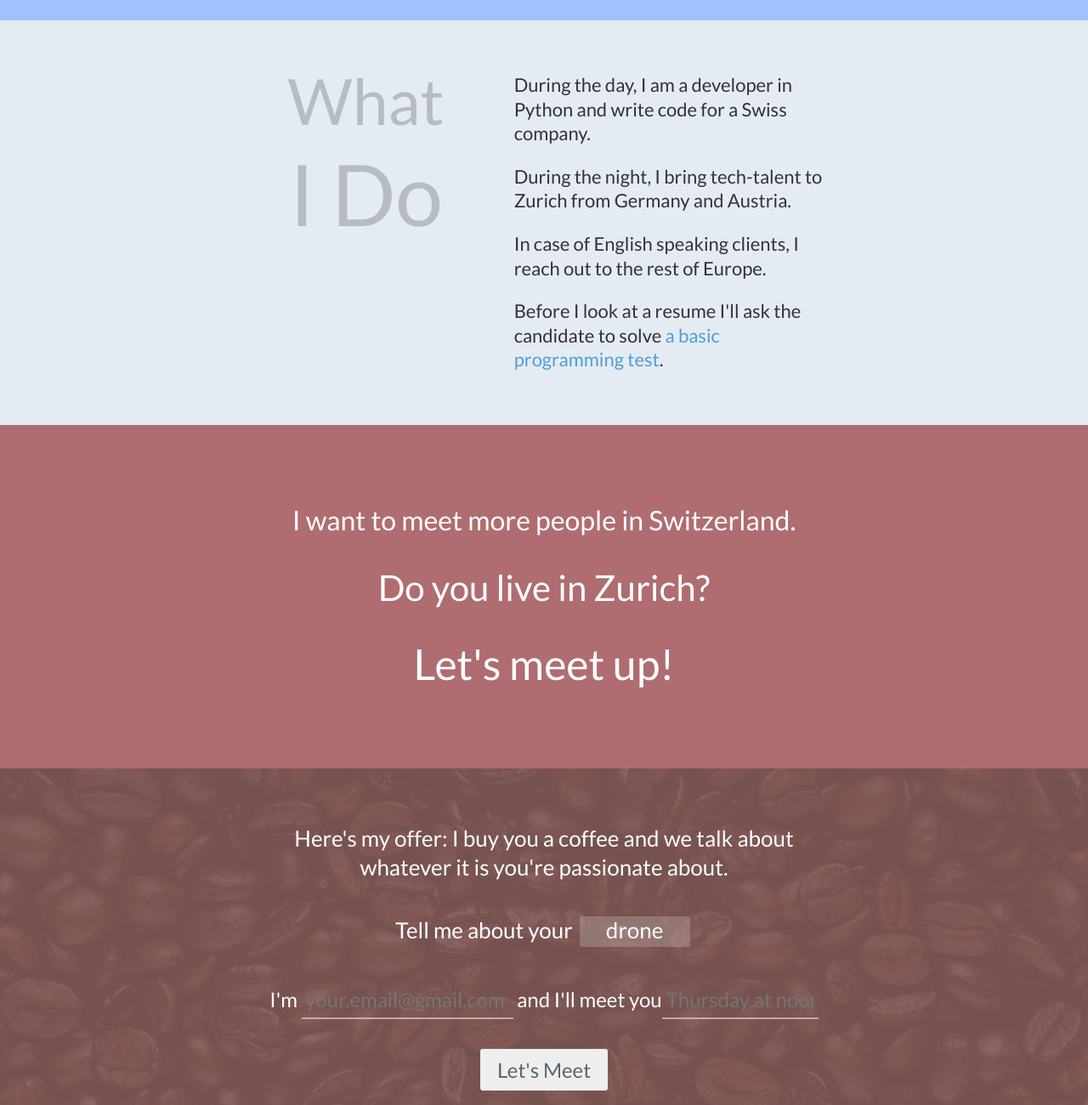
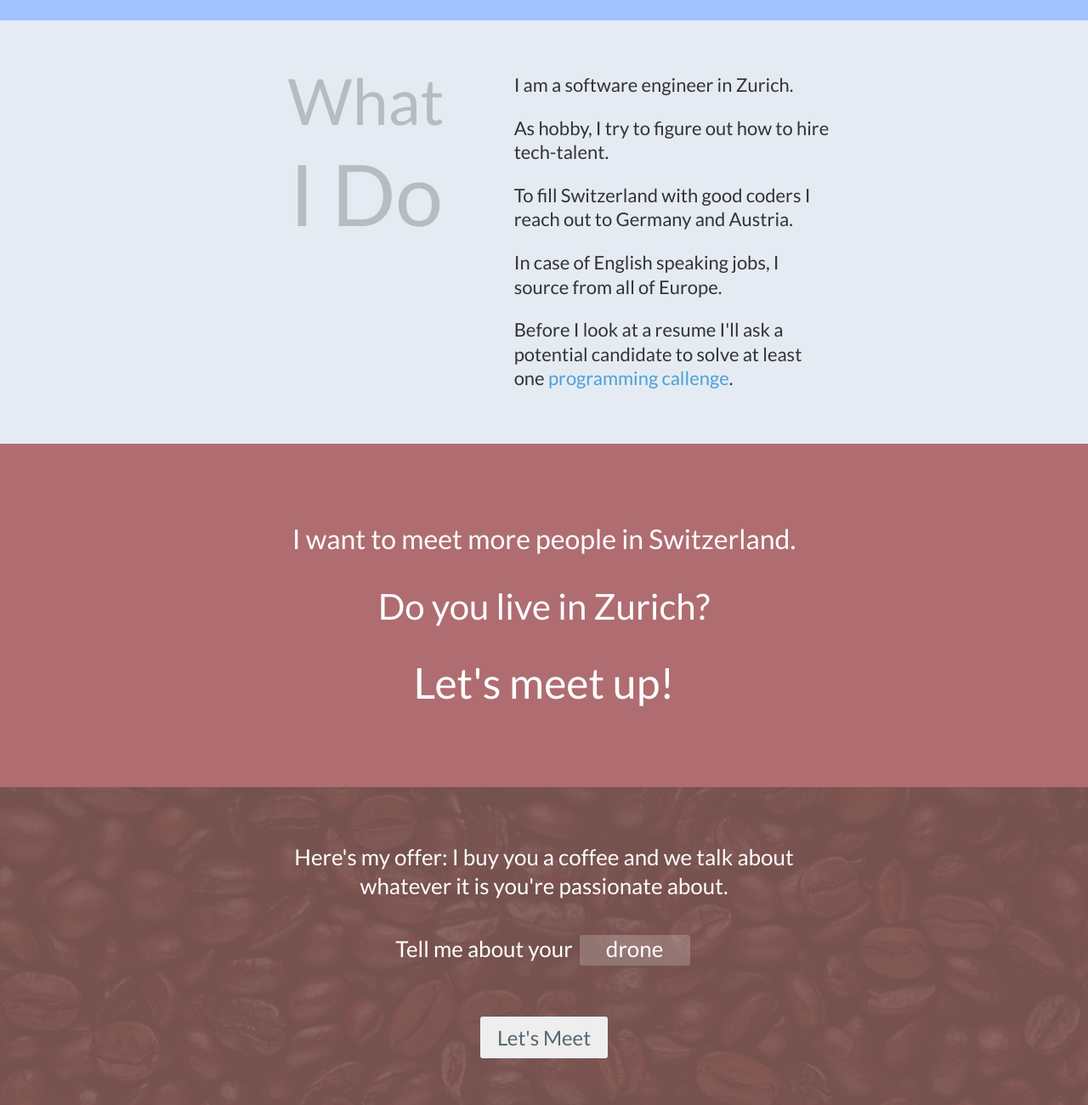
Before and after one commit to iwangu/iwangu.github.com, a plain HTML site: page index.html in a window 1280 px wide. Shown: the part 980-2280 px from the top of the page at 85% size. Drawn offline with nearby package versions, Linux system fonts and the light colour scheme.

Commit message:
simpliefied stuff

```diff
--- a/index.html
+++ b/index.html
@@ -58,10 +58,11 @@
 					<p>i do</p>
 				</div>
 				<div id="about-me-text">
-					 <p>During the day, I am a developer in Python and write code for a Swiss company. </p>
-					 <p>During the night, I bring tech-talent to Zurich from Germany and Austria.</p>
-					 <p>In case of English speaking clients, I reach out to the rest of Europe.</p>
-					 <p>Before I look at a resume I'll ask the candidate to solve <a href="http://blog.codinghorror.com/why-cant-programmers-program/" target="_blank">a basic programming test</a>.</p>
+					 <p>I am a software engineer in Zurich. </p>
+					 <p>As hobby, I try to figure out how to hire tech-talent.</p>
+					 <p>To fill Switzerland with good coders I reach out to Germany and Austria.</p>
+					 <p>In case of English speaking jobs, I source from all of Europe.</p>
+					 <p>Before I look at a resume I'll ask a potential candidate to solve at least one <a href="http://blog.codinghorror.com/why-cant-programmers-program/" target="_blank"> programming callenge</a>.</p>
 				</div>
 			</div>
 			<div id="lonely">
@@ -76,12 +77,8 @@
 					<div id="explain">Tell me about your <div id="thing">self</div></div>
 				</div>
 				<div id="call-to-action">
-					<span id="email-wrapper">I'm <input id="email" type="email" placeholder="your.email@gmail.com"></span>
-					 <span id="time-wrapper"><span><abbr></abbr> I'll meet you</span><input id="time" type="text" placeholder="Tuesday at noon"></span>
-					<div id="send-email-wrapper" class="row">
-						<a href="mailto:name@rapidtables.com"><div id="send-email">Let's Meet</div></a>
-						<div id="email-sent-success">Message sent, thanks! I look forward to meeting you.</div>
-						<div id="email-sent-fail">Message failed to send :(</div>
+
+						<a href="mailto:iwang@fastmail.net"><div id="send-email">Let's Meet</div></a>
 					</div>
 				</div>
 			</div>
```
